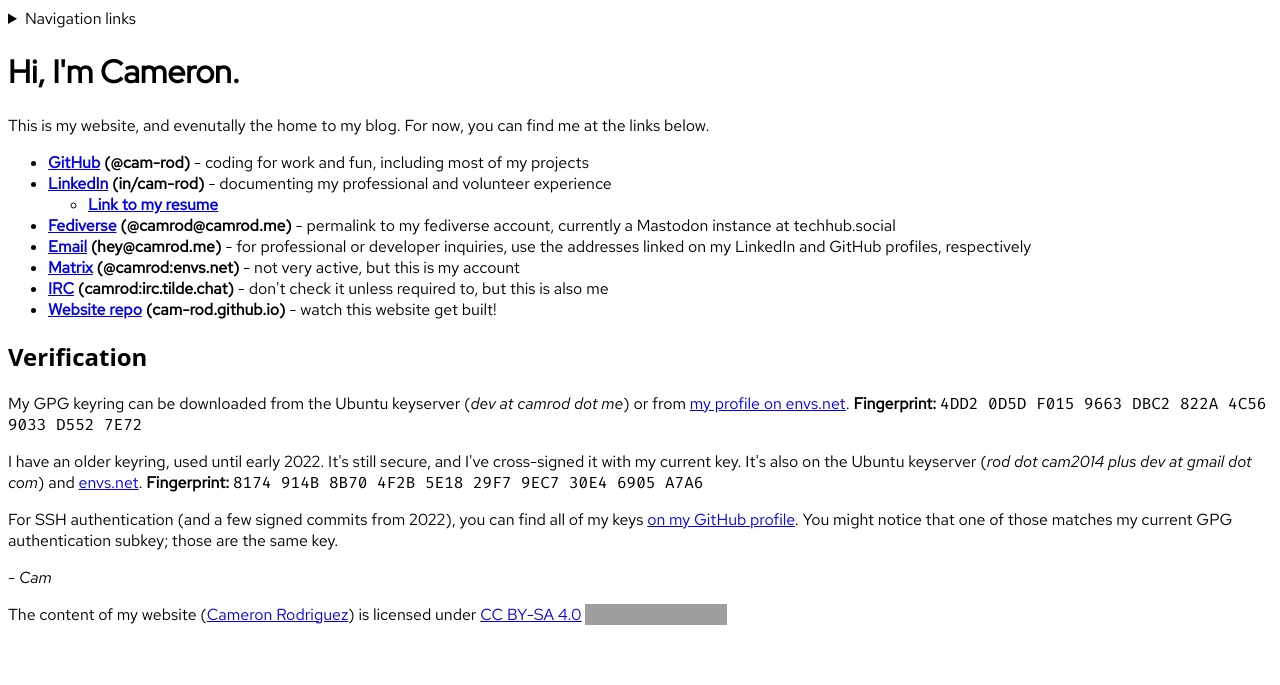
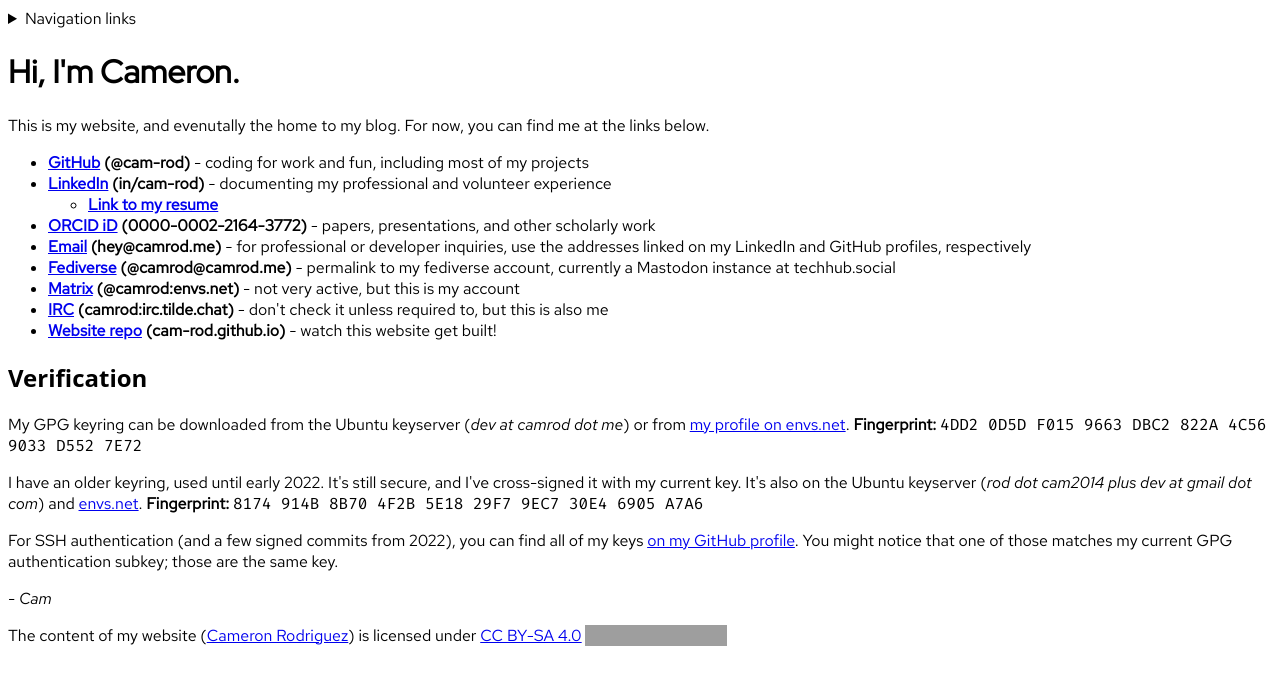
Before and after one commit to cam-rod/cam-rod.github.io, a Jekyll site: the page built from index.html, in a window 1280 px wide. Shown: the top 685 px of the page. Built offline with Jekyll 4.4.1, drawn with Linux system fonts in a browser that asks for light colours; some web fonts are replaced; grey boxes are pictures that could not be loaded.

Commit message:
add ORCID iD

```diff
--- a/index.html
+++ b/index.html
@@ -17,9 +17,10 @@ html_heads:
     <ul>
       <li><strong><a href="/resume">Link to my resume</a></strong></li>
     </ul></li>
-    <li><strong><a href="/fediverse">Fediverse</a> (@camrod@camrod.me)</strong> - permalink to my fediverse account, currently a Mastodon instance at techhub.social</li>
+    <li><strong><a href="https://orcid.org/0000-0002-2164-3772">ORCID iD</a> (0000-0002-2164-3772)</strong> - papers, presentations, and other scholarly work
     <li><strong><a href="mailto:hey@camrod.me">Email</a> (hey@camrod.me)</strong> - for professional or developer inquiries, use the addresses linked on my LinkedIn and GitHub profiles,
       respectively</li>
+    <li><strong><a href="/fediverse">Fediverse</a> (@camrod@camrod.me)</strong> - permalink to my fediverse account, currently a Mastodon instance at techhub.social</li>
     <li><strong><a href="https://matrix.to/#/@camrod:envs.net">Matrix</a> (@camrod:envs.net)</strong> - not very active, but this is my account</li>
     <li><strong><a href="ircs://irc.tilde.chat:6697/camrod,isuser">IRC</a> (camrod:irc.tilde.chat)</strong> - don't check it unless required to, but this is also me</li>
     <li><strong><a href="https://github.com/cam-rod/cam-rod.github.io">Website repo</a> (cam-rod.github.io)</strong> - watch this website get built!</li>
```
